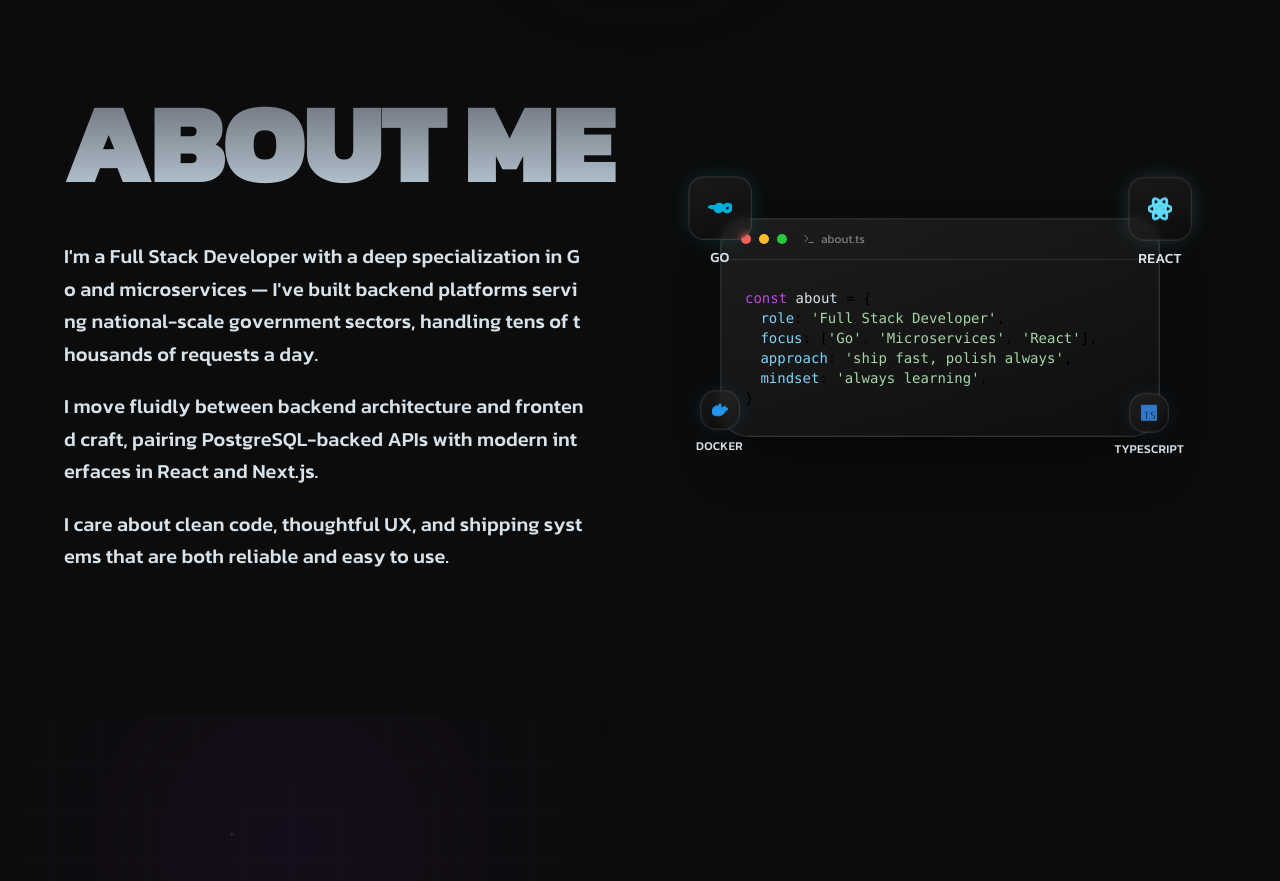
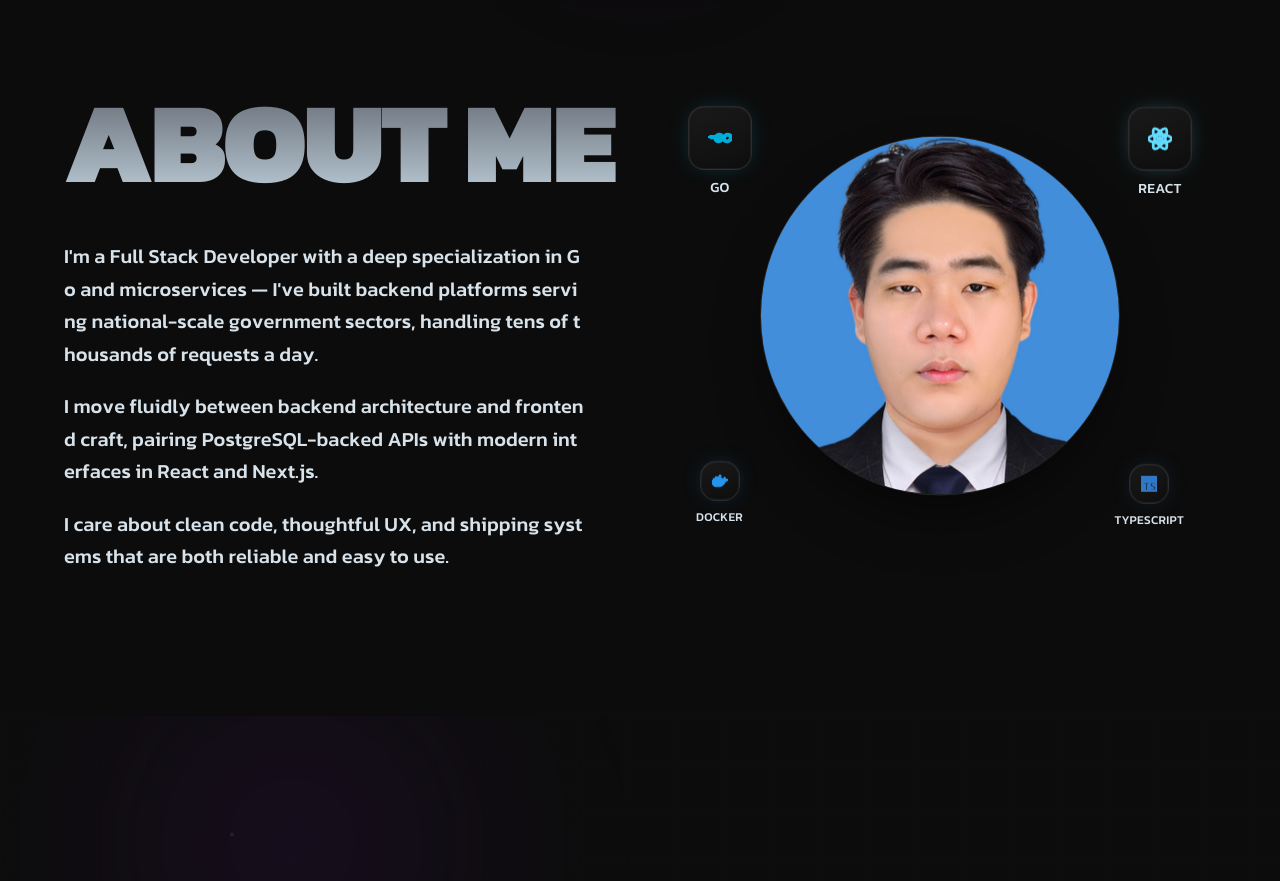
Before and after one commit to tonklasocute/tonkla-portfolio, a React (Vite) app: page / in a window 1280 px wide. Shown: the part 860-1741 px from the top of the page. Built offline with nearby package versions, Linux system fonts and the light colour scheme.

Commit message:
Refactor code structure for improved readability and maintainability

```diff
--- a/src/components/AboutSection.tsx
+++ b/src/components/AboutSection.tsx
@@ -1,23 +1,13 @@
 import { motion } from 'framer-motion'
-import { Terminal } from 'lucide-react'
-import type { ReactNode } from 'react'
 import FadeIn from './FadeIn'
 import AnimatedText from './AnimatedText'
 import TechBadge from './TechBadge'
+import profilePhoto from '../assets/profile.png'
 
 const ABOUT_PARAGRAPHS = [
   "I'm a Full Stack Developer with a deep specialization in Go and microservices — I've built backend platforms serving national-scale government sectors, handling tens of thousands of requests a day.",
   'I move fluidly between backend architecture and frontend craft, pairing PostgreSQL-backed APIs with modern interfaces in React and Next.js.',
   'I care about clean code, thoughtful UX, and shipping systems that are both reliable and easy to use.',
-]
-
-const PROFILE_LINES: { indent: number; content: ReactNode }[] = [
-  { indent: 0, content: <><span style={{ color: '#BB4CDB' }}>const</span> <span style={{ color: '#D7E2EA' }}>about</span> = {'{'}</> },
-  { indent: 1, content: <><span style={{ color: '#7DD3FC' }}>role</span>: <span style={{ color: '#A5D6A7' }}>'Full Stack Developer'</span>,</> },
-  { indent: 1, content: <><span style={{ color: '#7DD3FC' }}>focus</span>: [<span style={{ color: '#A5D6A7' }}>'Go'</span>, <span style={{ color: '#A5D6A7' }}>'Microservices'</span>, <span style={{ color: '#A5D6A7' }}>'React'</span>],</> },
-  { indent: 1, content: <><span style={{ color: '#7DD3FC' }}>approach</span>: <span style={{ color: '#A5D6A7' }}>'ship fast, polish always'</span>,</> },
-  { indent: 1, content: <><span style={{ color: '#7DD3FC' }}>mindset</span>: <span style={{ color: '#A5D6A7' }}>'always learning'</span>,</> },
-  { indent: 0, content: <>{'}'}</> },
 ]
 
 const CORNER_BADGES = [
@@ -59,7 +49,7 @@ export default function AboutSection() {
               className="absolute inset-0 -z-10 rounded-full blur-3xl"
               style={{
                 background:
-                  'radial-gradient(circle, rgba(182,0,168,0.3) 0%, rgba(118,33,176,0.18) 45%, transparent 75%)',
+                  'radial-gradient(circle at 30% 25%, rgba(182,0,168,0.35) 0%, transparent 55%), radial-gradient(circle at 75% 80%, rgba(190,76,0,0.3) 0%, transparent 55%)',
               }}
             />
 
@@ -79,40 +69,21 @@ export default function AboutSection() {
               </motion.div>
             ))}
 
-            <div
-              className="relative rounded-[24px] sm:rounded-[28px] border border-white/10 overflow-hidden backdrop-blur-md"
+            <motion.div
+              className="relative mx-auto aspect-square w-full max-w-[320px] sm:max-w-[360px] rounded-full overflow-hidden border border-white/10"
               style={{
-                background:
-                  'linear-gradient(160deg, rgba(255,255,255,0.07) 0%, rgba(255,255,255,0.015) 100%)',
                 boxShadow:
-                  '0 30px 60px -20px rgba(0,0,0,0.6), inset 0 0 0 1px rgba(255,255,255,0.04)',
+                  '0 30px 60px -20px rgba(0,0,0,0.6), inset 0 0 0 1px rgba(255,255,255,0.06), inset 0 0 50px 14px rgba(12,12,12,0.55)',
               }}
+              animate={{ y: [0, -14, 0] }}
+              transition={{ duration: 5, repeat: Infinity, ease: 'easeInOut' }}
             >
-              <div className="flex items-center gap-2 px-4 sm:px-5 py-3 border-b border-white/10">
-                <span className="w-2.5 h-2.5 rounded-full bg-[#FF5F56]" />
-                <span className="w-2.5 h-2.5 rounded-full bg-[#FFBD2E]" />
-                <span className="w-2.5 h-2.5 rounded-full bg-[#27C93F]" />
-                <span className="ml-2 flex items-center gap-1.5 text-[#D7E2EA]/50 text-[10px] sm:text-xs">
-                  <Terminal size={12} />
-                  about.ts
-                </span>
-              </div>
-
-              <div className="px-4 sm:px-6 py-5 sm:py-7 font-mono text-[11px] sm:text-xs md:text-sm leading-relaxed">
-                {PROFILE_LINES.map((line, i) => (
-                  <div key={i} style={{ paddingLeft: `${line.indent * 1.1}em` }}>
-                    {line.content}
-                    {i === PROFILE_LINES.length - 2 && (
-                      <motion.span
-                        className="inline-block w-[6px] h-[1em] bg-[#D7E2EA] ml-1 align-middle"
-                        animate={{ opacity: [1, 1, 0, 0] }}
-                        transition={{ duration: 1, repeat: Infinity, times: [0, 0.5, 0.5, 1] }}
-                      />
-                    )}
-                  </div>
-                ))}
-              </div>
-            </div>
+              <img
+                src={profilePhoto}
+                alt="Khomkrit Daengnuan"
+                className="w-full h-full object-cover"
+              />
+            </motion.div>
           </div>
         </FadeIn>
       </div>
```
Also changed, not shown: src/assets/profile.png (added).
